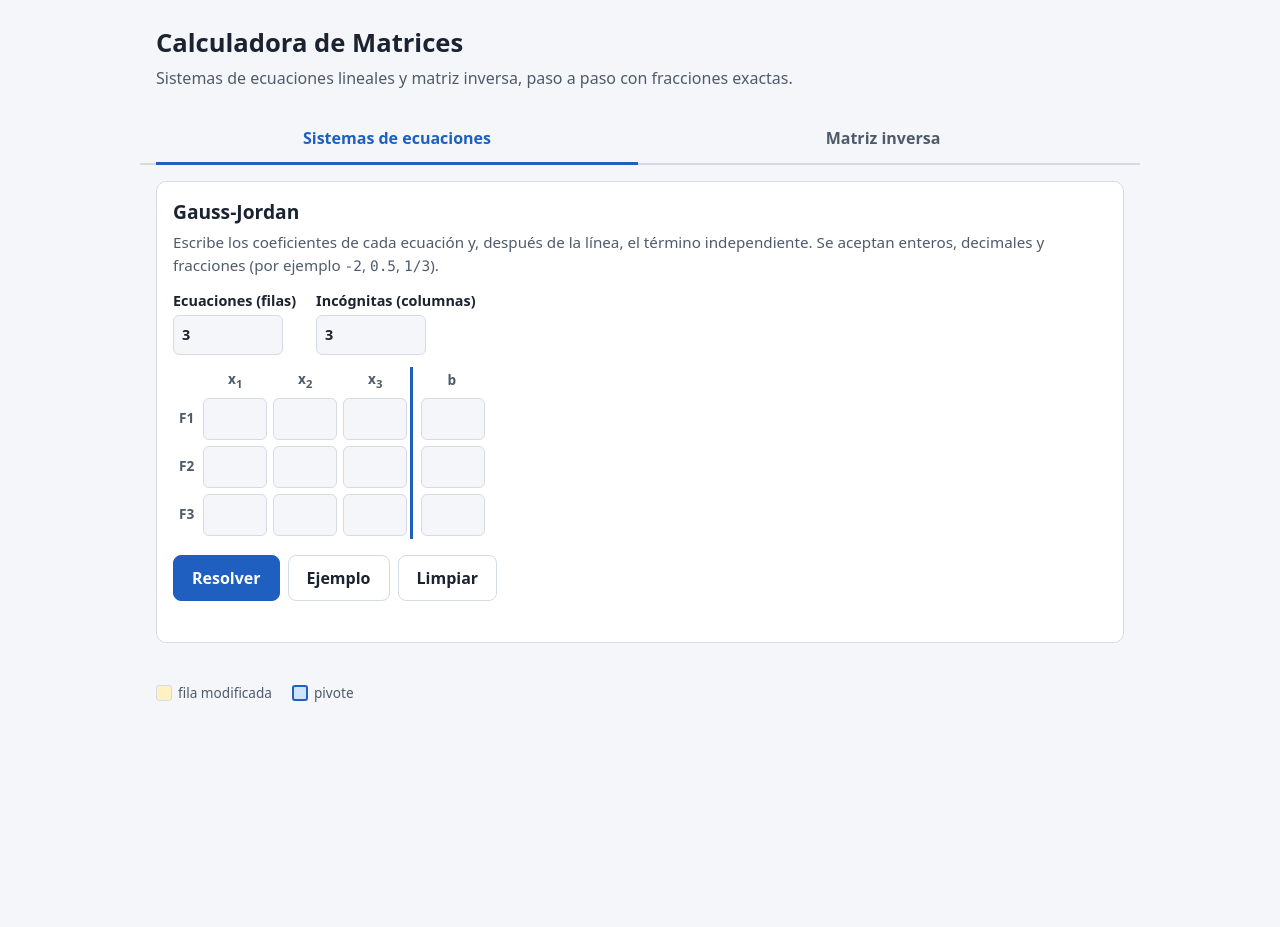
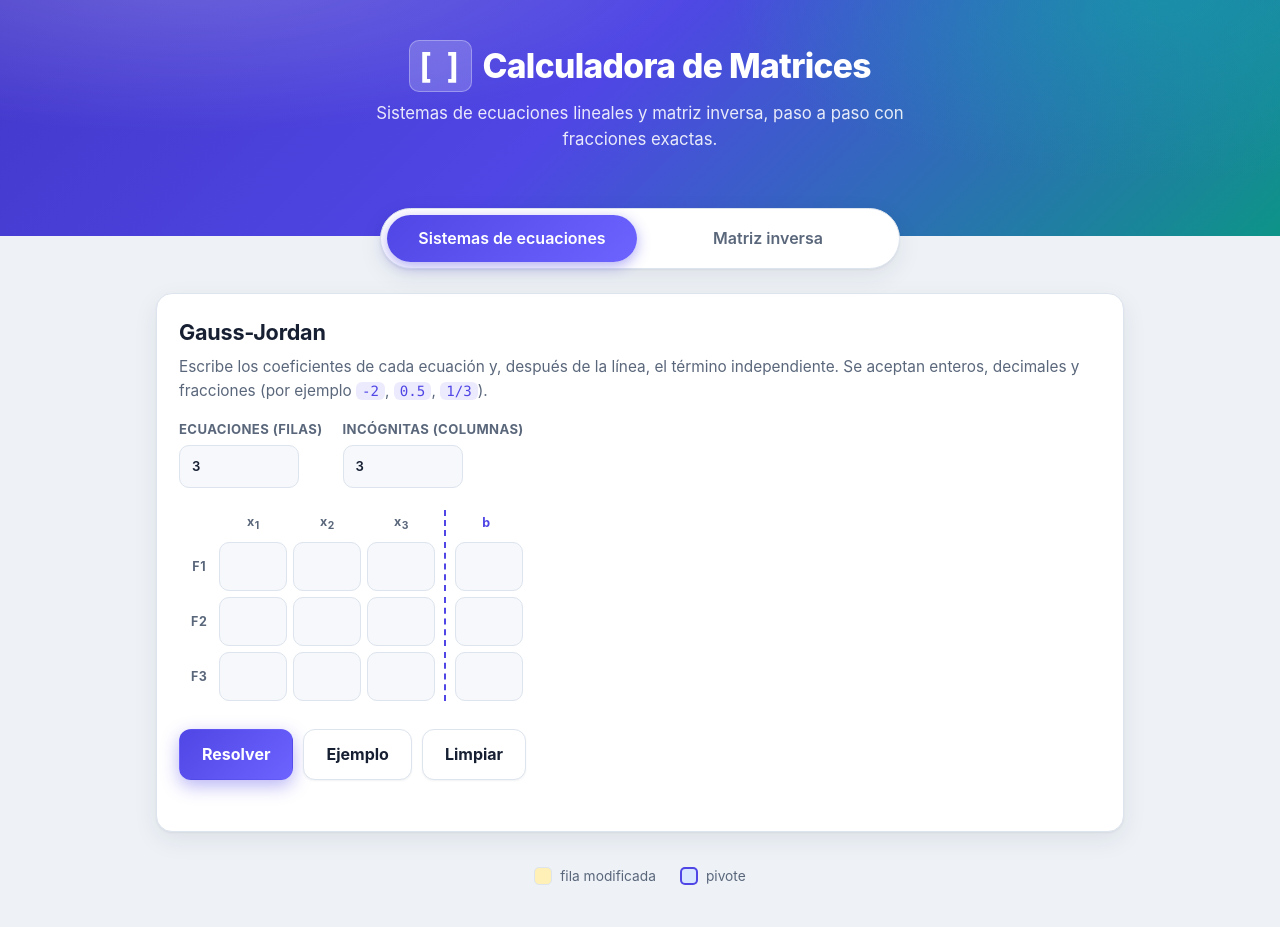
Before and after one commit to MarcoXD23/clases-matrices, a plain HTML site: page index.html in a window 1280 px wide. Before the commit the page ends 800 px from the top, so only its background shows below. Drawn offline with Linux system fonts and the light colour scheme.

Commit message:
Calculadora de matrices

```diff
--- a/estilos.css
+++ b/estilos.css
@@ -1,160 +1,450 @@
 :root {
-  --fondo: #f4f6f9;
+  --fondo: #eef2f7;
   --superficie: #ffffff;
-  --texto: #1b2330;
-  --texto-suave: #4f5b6b;
-  --borde: #d5dbe3;
-  --acento: #1f5fbf;
+  --superficie-2: #f6f8fb;
+  --texto: #172033;
+  --texto-suave: #5a677b;
+  --borde: #dde4ee;
+  --acento: #4f46e5;
+  --acento-2: #0ea5a4;
+  --acento-suave: #eceafd;
   --acento-texto: #ffffff;
-  --fila-mod: #fff1c2;
-  --pivote: #cfe2ff;
-  --pivote-borde: #1f5fbf;
+  --fila-mod: #fff0b8;
+  --pivote: #d9e6ff;
+  --pivote-borde: #4f46e5;
   --error-fondo: #fdecec;
-  --error-texto: #9b1c1c;
-  --ok-fondo: #e7f6ec;
-  --ok-texto: #17603a;
-  --aviso-fondo: #fff4e0;
+  --error-texto: #a11d1d;
+  --ok-fondo: #e4f6ec;
+  --ok-texto: #12673b;
+  --aviso-fondo: #fff3de;
   --aviso-texto: #8a4b00;
-  --radio: 10px;
+  --tipo-intercambio: #d97706;
+  --tipo-escalado: #0ea5a4;
+  --tipo-eliminacion: #4f46e5;
+  --sombra: 0 1px 2px rgba(23, 32, 51, .06), 0 8px 24px rgba(23, 32, 51, .08);
+  --sombra-sutil: 0 1px 2px rgba(23, 32, 51, .06);
+  --radio: 16px;
 }
 
 @media (prefers-color-scheme: dark) {
   :root {
-    --fondo: #12161d;
-    --superficie: #1b212b;
-    --texto: #e6ebf2;
-    --texto-suave: #a8b3c2;
-    --borde: #343e4d;
-    --acento: #5b9bff;
-    --acento-texto: #0d1420;
-    --fila-mod: #4a3d12;
-    --pivote: #1d3a66;
-    --pivote-borde: #7fb0ff;
+    --fondo: #0d1118;
+    --superficie: #161c27;
+    --superficie-2: #1d2432;
+    --texto: #e8edf5;
+    --texto-suave: #a3afc2;
+    --borde: #2b3446;
+    --acento: #8b84ff;
+    --acento-2: #2dd4cf;
+    --acento-suave: #23244a;
+    --acento-texto: #0d1118;
+    --fila-mod: #4d3f10;
+    --pivote: #22346a;
+    --pivote-borde: #9a94ff;
     --error-fondo: #4a1e1e;
     --error-texto: #ffc9c9;
-    --ok-fondo: #173826;
+    --ok-fondo: #153a28;
     --ok-texto: #b5ecc9;
     --aviso-fondo: #45320f;
     --aviso-texto: #ffd99a;
+    --tipo-intercambio: #fbbf24;
+    --tipo-escalado: #2dd4cf;
+    --tipo-eliminacion: #9a94ff;
+    --sombra: 0 1px 2px rgba(0, 0, 0, .4), 0 10px 28px rgba(0, 0, 0, .35);
+    --sombra-sutil: 0 1px 2px rgba(0, 0, 0, .4);
   }
 }
 
 * { box-sizing: border-box; }
 
+html { scroll-behavior: smooth; }
+
 body {
   margin: 0;
-  font-family: system-ui, -apple-system, "Segoe UI", Roboto, sans-serif;
+  font-family: "Inter", system-ui, -apple-system, "Segoe UI", Roboto, sans-serif;
   background: var(--fondo);
   color: var(--texto);
-  line-height: 1.5;
+  line-height: 1.55;
+  -webkit-font-smoothing: antialiased;
 }
 
-code { font-family: ui-monospace, Consolas, monospace; font-size: .95em; }
+code {
+  font-family: ui-monospace, "SF Mono", Consolas, monospace;
+  font-size: .92em;
+  background: var(--acento-suave);
+  color: var(--acento);
+  padding: 1px 6px;
+  border-radius: 6px;
+}
 
-.cabecera { padding: 24px 16px 8px; max-width: 1000px; margin: 0 auto; }
-.cabecera h1 { margin: 0 0 4px; font-size: 1.6rem; }
-.cabecera p { margin: 0; color: var(--texto-suave); }
+.cabecera {
+  margin: 0;
+  padding: 40px 16px 84px;
+  text-align: center;
+  color: #fff;
+  background:
+    radial-gradient(900px 300px at 15% -20%, rgba(255, 255, 255, .22), transparent 60%),
+    radial-gradient(700px 300px at 90% 0%, rgba(14, 165, 164, .55), transparent 60%),
+    linear-gradient(135deg, #4338ca 0%, #4f46e5 45%, #0d9488 100%);
+}
+.cabecera h1 {
+  margin: 0 0 8px;
+  font-size: 2.1rem;
+  font-weight: 800;
+  letter-spacing: -.02em;
+}
+.cabecera h1::before {
+  content: "[ ]";
+  display: inline-block;
+  margin-right: 10px;
+  padding: 0 10px;
+  font-weight: 700;
+  letter-spacing: .1em;
+  border-radius: 10px;
+  background: rgba(255, 255, 255, .18);
+  box-shadow: inset 0 0 0 1px rgba(255, 255, 255, .3);
+}
+.cabecera p {
+  margin: 0 auto;
+  max-width: 560px;
+  color: rgba(255, 255, 255, .88);
+  font-size: 1.05rem;
+}
 
 .pestanas {
-  display: flex; gap: 4px; max-width: 1000px; margin: 16px auto 0; padding: 0 16px;
-  border-bottom: 2px solid var(--borde);
+  display: flex;
+  gap: 6px;
+  width: calc(100% - 32px);
+  max-width: 520px;
+  margin: -28px auto 0;
+  padding: 6px;
+  position: relative;
+  z-index: 1;
+  background: var(--superficie);
+  border: 1px solid var(--borde);
+  border-radius: 999px;
+  box-shadow: var(--sombra);
 }
 .pestana {
-  flex: 1 1 0; padding: 12px 10px; font: inherit; font-weight: 600; cursor: pointer;
-  background: transparent; color: var(--texto-suave); border: none;
-  border-bottom: 3px solid transparent; margin-bottom: -2px;
+  flex: 1 1 0;
+  padding: 11px 12px;
+  font: inherit;
+  font-weight: 600;
+  cursor: pointer;
+  background: transparent;
+  color: var(--texto-suave);
+  border: none;
+  border-radius: 999px;
+  transition: background .2s, color .2s, box-shadow .2s;
 }
-.pestana:hover { color: var(--texto); }
-.pestana.activa { color: var(--acento); border-bottom-color: var(--acento); }
+.pestana:hover { color: var(--texto); background: var(--superficie-2); }
+.pestana.activa {
+  color: #fff;
+  background: linear-gradient(135deg, var(--acento), #6d63ff);
+  box-shadow: 0 4px 14px rgba(79, 70, 229, .45);
+}
+.pestana.activa:hover { color: #fff; background: linear-gradient(135deg, var(--acento), #6d63ff); }
 
-main { max-width: 1000px; margin: 0 auto; padding: 16px; }
+main { max-width: 1000px; margin: 0 auto; padding: 24px 16px 8px; }
 
 .tarjeta, .seccion {
-  background: var(--superficie); border: 1px solid var(--borde);
-  border-radius: var(--radio); padding: 16px; margin-bottom: 16px;
+  background: var(--superficie);
+  border: 1px solid var(--borde);
+  border-radius: var(--radio);
+  padding: 22px;
+  margin-bottom: 18px;
+  box-shadow: var(--sombra);
 }
-.tarjeta h2 { margin: 0 0 4px; font-size: 1.2rem; }
-.seccion h3 { margin: 0 0 12px; font-size: 1.05rem; }
-.ayuda { color: var(--texto-suave); margin: 0 0 12px; font-size: .95rem; }
+.tarjeta h2 { margin: 0 0 6px; font-size: 1.35rem; letter-spacing: -.01em; }
+.seccion h3 {
+  display: flex;
+  align-items: center;
+  gap: 10px;
+  margin: 0 0 14px;
+  padding-bottom: 10px;
+  font-size: 1.1rem;
+  border-bottom: 1px solid var(--borde);
+}
+.seccion h3::before {
+  content: "";
+  width: 6px;
+  height: 22px;
+  border-radius: 4px;
+  background: linear-gradient(180deg, var(--acento), var(--acento-2));
+}
+.ayuda { color: var(--texto-suave); margin: 0 0 16px; font-size: .96rem; }
 
-.dimensiones { display: flex; flex-wrap: wrap; gap: 12px 20px; margin-bottom: 12px; }
-.dimensiones label { display: flex; flex-direction: column; font-size: .9rem; font-weight: 600; gap: 4px; }
+.dimensiones { display: flex; flex-wrap: wrap; gap: 14px 20px; margin-bottom: 16px; }
+.dimensiones label {
+  display: flex;
+  flex-direction: column;
+  gap: 6px;
+  font-size: .82rem;
+  font-weight: 700;
+  letter-spacing: .03em;
+  text-transform: uppercase;
+  color: var(--texto-suave);
+}
 .dimensiones input {
-  width: 110px; padding: 8px; font: inherit; border: 1px solid var(--borde);
-  border-radius: 6px; background: var(--fondo); color: var(--texto);
+  width: 120px;
+  padding: 10px 12px;
+  font: inherit;
+  font-weight: 600;
+  text-transform: none;
+  letter-spacing: 0;
+  color: var(--texto);
+  background: var(--superficie-2);
+  border: 1px solid var(--borde);
+  border-radius: 10px;
+  transition: border-color .2s, box-shadow .2s;
+}
+.dimensiones input:hover { border-color: var(--acento); }
+
+.botones { display: flex; flex-wrap: wrap; gap: 10px; margin-top: 18px; }
+.btn {
+  padding: 12px 22px;
+  font: inherit;
+  font-weight: 700;
+  cursor: pointer;
+  color: var(--texto);
+  background: var(--superficie);
+  border: 1px solid var(--borde);
+  border-radius: 12px;
+  box-shadow: var(--sombra-sutil);
+  transition: transform .15s, box-shadow .2s, border-color .2s, background .2s;
+}
+.btn:hover { border-color: var(--acento); transform: translateY(-1px); box-shadow: 0 6px 16px rgba(23, 32, 51, .12); }
+.btn:active { transform: translateY(0); }
+.btn.primario {
+  color: var(--acento-texto);
+  background: linear-gradient(135deg, var(--acento), #6d63ff);
+  border-color: transparent;
+  box-shadow: 0 6px 18px rgba(79, 70, 229, .4);
+}
+.btn.primario:hover { box-shadow: 0 10px 24px rgba(79, 70, 229, .5); }
+.btn:focus-visible, .pestana:focus-visible, input:focus-visible {
+  outline: 3px solid var(--pivote-borde);
+  outline-offset: 2px;
 }
 
-.botones { display: flex; flex-wrap: wrap; gap: 8px; margin-top: 12px; }
-.btn {
-  padding: 10px 18px; font: inherit; font-weight: 600; cursor: pointer;
-  border-radius: 8px; border: 1px solid var(--borde); background: var(--superficie); color: var(--texto);
+.info-ejemplo { margin: 12px 0 0; font-size: .9rem; color: var(--texto-suave); min-height: 1.2em; }
+
+.mensaje {
+  position: relative;
+  margin-top: 14px;
+  padding: 14px 16px 14px 20px;
+  border-radius: 12px;
+  border-left: 5px solid currentColor;
 }
-.btn:hover { border-color: var(--acento); }
-.btn.primario { background: var(--acento); color: var(--acento-texto); border-color: var(--acento); }
-.btn:focus-visible, .pestana:focus-visible, input:focus-visible {
-  outline: 3px solid var(--pivote-borde); outline-offset: 2px;
-}
-
-.info-ejemplo { margin: 8px 0 0; font-size: .9rem; color: var(--texto-suave); min-height: 1.2em; }
-
-.mensaje { border-radius: 8px; padding: 12px 14px; margin-top: 12px; }
+.mensaje[hidden] { display: none; }
 .mensaje.error { background: var(--error-fondo); color: var(--error-texto); }
 .mensaje.ok { background: var(--ok-fondo); color: var(--ok-texto); }
 .mensaje.aviso { background: var(--aviso-fondo); color: var(--aviso-texto); }
-.mensaje strong { display: block; margin-bottom: 4px; font-size: 1.05rem; }
+.mensaje strong { display: block; margin-bottom: 4px; font-size: 1.08rem; }
 .mensaje p { margin: 4px 0; }
 
 .tabla-scroll { overflow-x: auto; -webkit-overflow-scrolling: touch; padding-bottom: 4px; }
 
-table.entrada { border-collapse: collapse; }
-table.entrada th { font-size: .85rem; color: var(--texto-suave); font-weight: 600; padding: 2px 6px; }
-table.entrada td { padding: 3px; }
+table.entrada { border-collapse: separate; border-spacing: 6px; }
+table.entrada th {
+  font-size: .78rem;
+  font-weight: 700;
+  letter-spacing: .04em;
+  color: var(--texto-suave);
+  padding: 2px 6px;
+}
+table.entrada td { padding: 0; }
 table.entrada input {
-  width: 64px; padding: 8px 4px; text-align: center; font: inherit;
-  border: 1px solid var(--borde); border-radius: 6px; background: var(--fondo); color: var(--texto);
+  width: 68px;
+  padding: 11px 4px;
+  text-align: center;
+  font: inherit;
+  font-weight: 600;
+  color: var(--texto);
+  background: var(--superficie-2);
+  border: 1.5px solid var(--borde);
+  border-radius: 10px;
+  transition: border-color .15s, background .15s, box-shadow .15s;
 }
-table.entrada input.invalida { border: 2px solid var(--error-texto); background: var(--error-fondo); }
-table.entrada .sep { border-left: 3px solid var(--acento); padding-left: 8px; }
+table.entrada input:hover { border-color: var(--acento); }
+table.entrada input:focus {
+  background: var(--superficie);
+  border-color: var(--acento);
+  box-shadow: 0 0 0 4px var(--acento-suave);
+  outline: none;
+}
+table.entrada input.invalida {
+  border-color: var(--error-texto);
+  background: var(--error-fondo);
+  animation: temblor .3s;
+}
+table.entrada td.sep { position: relative; padding-left: 14px; }
+table.entrada td.sep::before, table.entrada th.sep::before {
+  content: "";
+  position: absolute;
+  left: 3px;
+  top: 0;
+  bottom: 0;
+  width: 0;
+  border-left: 2px dashed var(--acento);
+}
+table.entrada th.sep { position: relative; padding-left: 14px; color: var(--acento); }
+
+@keyframes temblor {
+  25% { transform: translateX(-3px); }
+  75% { transform: translateX(3px); }
+}
 
 table.matriz {
-  border-collapse: collapse; margin: 4px 0;
-  border-left: 2px solid var(--texto); border-right: 2px solid var(--texto);
+  position: relative;
+  border-collapse: separate;
+  border-spacing: 3px;
+  margin: 6px 4px;
+  padding: 4px 10px;
+  border-left: 3px solid var(--texto);
+  border-right: 3px solid var(--texto);
+  border-radius: 10px;
 }
-table.matriz th { font-size: .8rem; color: var(--texto-suave); font-weight: 600; padding: 2px 10px; }
-table.matriz td { padding: 6px 12px; text-align: center; min-width: 48px; white-space: nowrap; }
-table.matriz .sep { border-left: 2px dashed var(--texto-suave); }
+table.matriz th {
+  font-size: .78rem;
+  font-weight: 700;
+  color: var(--texto-suave);
+  padding: 2px 10px;
+}
+table.matriz td {
+  padding: 8px 14px;
+  min-width: 52px;
+  text-align: center;
+  white-space: nowrap;
+  font-variant-numeric: tabular-nums;
+  font-weight: 500;
+  border-radius: 8px;
+  transition: background .2s;
+}
+table.matriz .sep { box-shadow: -7px 0 0 -5px var(--acento); }
 table.matriz tr.fila-mod td { background: var(--fila-mod); }
-table.matriz td.pivote { background: var(--pivote); outline: 2px solid var(--pivote-borde); outline-offset: -2px; font-weight: 700; }
+table.matriz td.pivote {
+  background: var(--pivote);
+  box-shadow: inset 0 0 0 2px var(--pivote-borde);
+  font-weight: 800;
+}
+table.matriz tr.fila-mod td.pivote { background: var(--pivote); }
 
-.frac { display: inline-flex; flex-direction: column; vertical-align: middle; text-align: center; line-height: 1.1; font-size: .92em; }
-.frac > span { padding: 0 2px; }
-.frac > .fn { border-bottom: 1px solid currentColor; }
+.frac {
+  display: inline-flex;
+  flex-direction: column;
+  vertical-align: middle;
+  text-align: center;
+  line-height: 1.1;
+  font-size: .92em;
+}
+.frac > span { padding: 0 3px; }
+.frac > .fn { border-bottom: 1.5px solid currentColor; }
 
-ol.pasos { list-style: none; padding: 0; margin: 0; }
-.paso { border: 1px solid var(--borde); border-radius: 8px; padding: 12px; margin-bottom: 10px; }
-.paso-cab { display: flex; flex-wrap: wrap; align-items: center; gap: 6px 10px; margin-bottom: 4px; }
-.paso-num { font-weight: 700; }
-.notacion { font-size: 1.05rem; font-weight: 600; color: var(--acento); }
-.etiqueta { font-size: .75rem; padding: 2px 8px; border-radius: 999px; background: var(--fondo); border: 1px solid var(--borde); color: var(--texto-suave); }
-.explicacion { margin: 4px 0 8px; color: var(--texto-suave); }
+ol.pasos { list-style: none; padding: 0; margin: 0; counter-reset: paso; }
+.paso {
+  position: relative;
+  margin: 0 0 14px 18px;
+  padding: 14px 16px 12px;
+  background: var(--superficie-2);
+  border: 1px solid var(--borde);
+  border-left: 5px solid var(--tipo-eliminacion);
+  border-radius: 12px;
+  transition: box-shadow .2s, transform .2s;
+}
+.paso:hover { box-shadow: 0 6px 18px rgba(23, 32, 51, .1); transform: translateY(-1px); }
+.paso.intercambio { border-left-color: var(--tipo-intercambio); }
+.paso.escalado { border-left-color: var(--tipo-escalado); }
+.paso.eliminacion { border-left-color: var(--tipo-eliminacion); }
+.paso-cab { display: flex; flex-wrap: wrap; align-items: center; gap: 8px 12px; margin-bottom: 6px; }
+.paso-num {
+  font-size: .8rem;
+  font-weight: 800;
+  letter-spacing: .05em;
+  text-transform: uppercase;
+  color: var(--texto-suave);
+}
+.notacion {
+  font-size: 1.08rem;
+  font-weight: 700;
+  color: var(--texto);
+  background: var(--superficie);
+  border: 1px solid var(--borde);
+  padding: 3px 12px;
+  border-radius: 8px;
+}
+.etiqueta {
+  margin-left: auto;
+  padding: 3px 12px;
+  font-size: .72rem;
+  font-weight: 800;
+  letter-spacing: .05em;
+  text-transform: uppercase;
+  color: #fff;
+  border-radius: 999px;
+  background: var(--tipo-eliminacion);
+}
+.etiqueta.intercambio { background: var(--tipo-intercambio); }
+.etiqueta.escalado { background: var(--tipo-escalado); }
+.etiqueta.eliminacion { background: var(--tipo-eliminacion); }
+.explicacion { margin: 4px 0 10px; color: var(--texto-suave); font-size: .96rem; }
 
-.solucion { list-style: none; padding: 0; margin: 8px 0 0; display: flex; flex-wrap: wrap; gap: 8px 24px; }
-.solucion li { font-size: 1.1rem; }
-.formula { font-size: 1.05rem; overflow-x: auto; }
-.lado-a-lado { display: flex; flex-wrap: wrap; align-items: center; gap: 12px; }
+.solucion { list-style: none; padding: 0; margin: 10px 0 0; display: flex; flex-wrap: wrap; gap: 10px; }
+.solucion li {
+  padding: 8px 16px;
+  font-size: 1.12rem;
+  font-weight: 700;
+  background: var(--superficie);
+  border: 1px solid currentColor;
+  border-radius: 10px;
+}
+.formula {
+  margin: 12px 0;
+  padding: 12px 16px;
+  font-size: 1.1rem;
+  overflow-x: auto;
+  background: var(--acento-suave);
+  border-radius: 10px;
+}
+.lado-a-lado { display: flex; flex-wrap: wrap; align-items: center; gap: 14px; }
+.lado-a-lado > span { font-size: 1.6rem; font-weight: 700; color: var(--acento); }
 
-.pie { max-width: 1000px; margin: 0 auto; padding: 8px 16px 32px; display: flex; gap: 20px; flex-wrap: wrap; font-size: .85rem; color: var(--texto-suave); }
-.leyenda { display: inline-flex; align-items: center; gap: 6px; }
-.muestra { width: 16px; height: 16px; border-radius: 3px; display: inline-block; border: 1px solid var(--borde); }
+.resultado .seccion { animation: aparecer .35s ease both; }
+@keyframes aparecer {
+  from { opacity: 0; transform: translateY(8px); }
+  to { opacity: 1; transform: none; }
+}
+
+.pie {
+  max-width: 1000px;
+  margin: 0 auto;
+  padding: 8px 16px 40px;
+  display: flex;
+  justify-content: center;
+  flex-wrap: wrap;
+  gap: 12px 24px;
+  font-size: .86rem;
+  color: var(--texto-suave);
+}
+.leyenda { display: inline-flex; align-items: center; gap: 8px; }
+.muestra { width: 18px; height: 18px; border-radius: 5px; display: inline-block; border: 1px solid var(--borde); }
 .muestra-fila { background: var(--fila-mod); }
-.muestra-pivote { background: var(--pivote); border: 2px solid var(--pivote-borde); }
+.muestra-pivote { background: var(--pivote); box-shadow: inset 0 0 0 2px var(--pivote-borde); border: none; }
 
 @media (max-width: 600px) {
-  .cabecera h1 { font-size: 1.3rem; }
-  .pestana { font-size: .9rem; padding: 10px 6px; }
-  main { padding: 12px; }
-  .tarjeta, .seccion { padding: 12px; }
-  table.entrada input { width: 54px; }
-  table.matriz td { padding: 5px 8px; min-width: 40px; }
+  .cabecera { padding: 28px 14px 76px; }
+  .cabecera h1 { font-size: 1.55rem; }
+  .cabecera p { font-size: .95rem; }
+  .pestana { font-size: .88rem; padding: 10px 6px; }
+  main { padding: 18px 12px 4px; }
+  .tarjeta, .seccion { padding: 16px; }
+  table.entrada input { width: 56px; }
+  table.matriz td { padding: 6px 9px; min-width: 40px; }
+  .paso { margin-left: 0; padding: 12px; }
+  .etiqueta { margin-left: 0; }
   .btn { flex: 1 1 auto; }
 }
+
+@media (prefers-reduced-motion: reduce) {
+  * { animation: none !important; transition: none !important; }
+}
--- a/ui.js
+++ b/ui.js
@@ -42,11 +42,11 @@
 
   function listaPasos(pasos, opcTabla) {
     return '<ol class="pasos">' + pasos.map((p, k) => `
-      <li class="paso">
+      <li class="paso ${p.tipo}">
         <div class="paso-cab">
           <span class="paso-num">Paso ${k + 1}</span>
           <code class="notacion">${p.notacion}</code>
-          <span class="etiqueta">${NOMBRE_TIPO[p.tipo]}</span>
+          <span class="etiqueta ${p.tipo}">${NOMBRE_TIPO[p.tipo]}</span>
         </div>
         <p class="explicacion">${p.explicacion}</p>
         ${tablaMatriz(p.matriz, { ...opcTabla, filas: p.filas, pivotes: [p.pivote] })}
```
